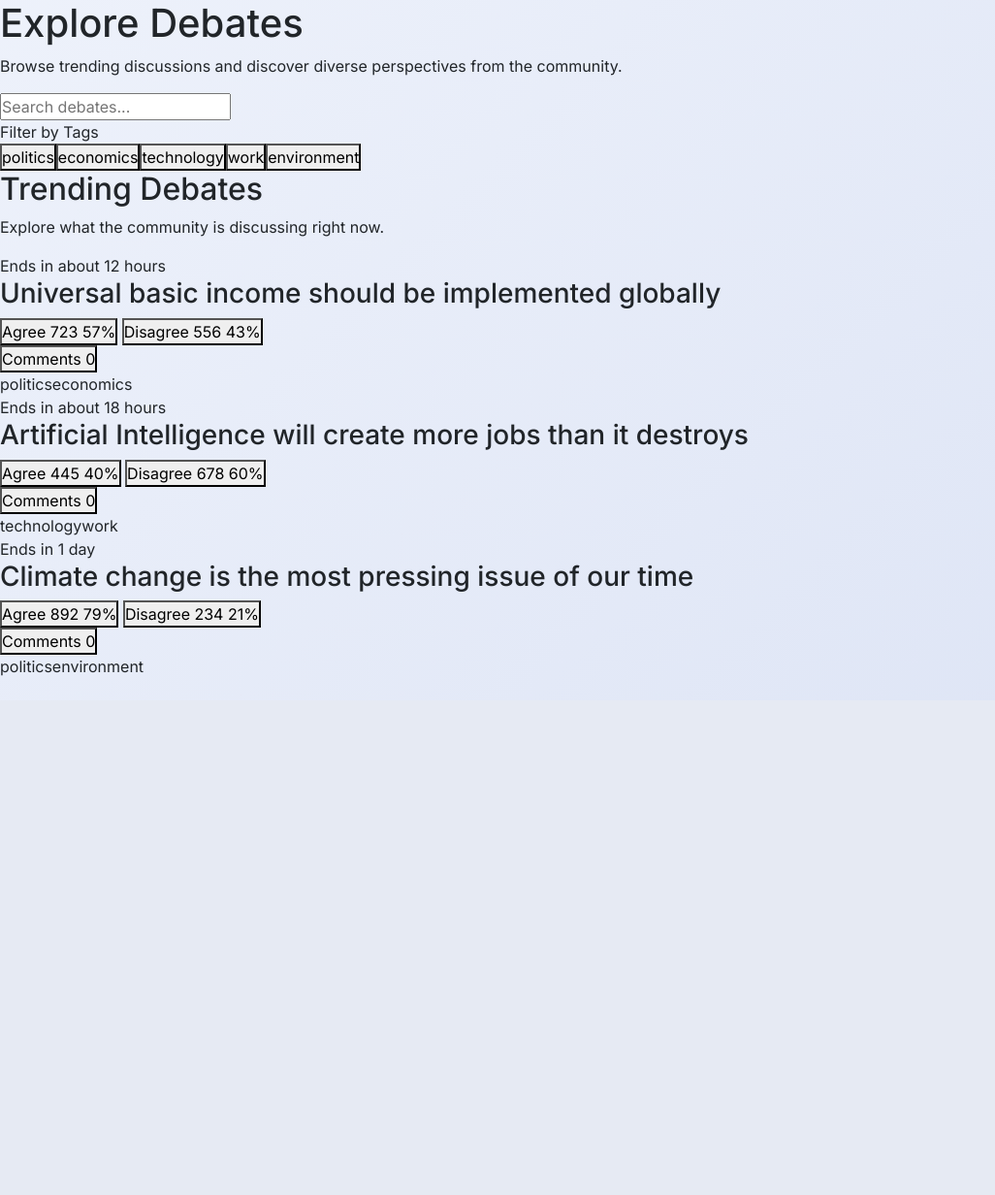
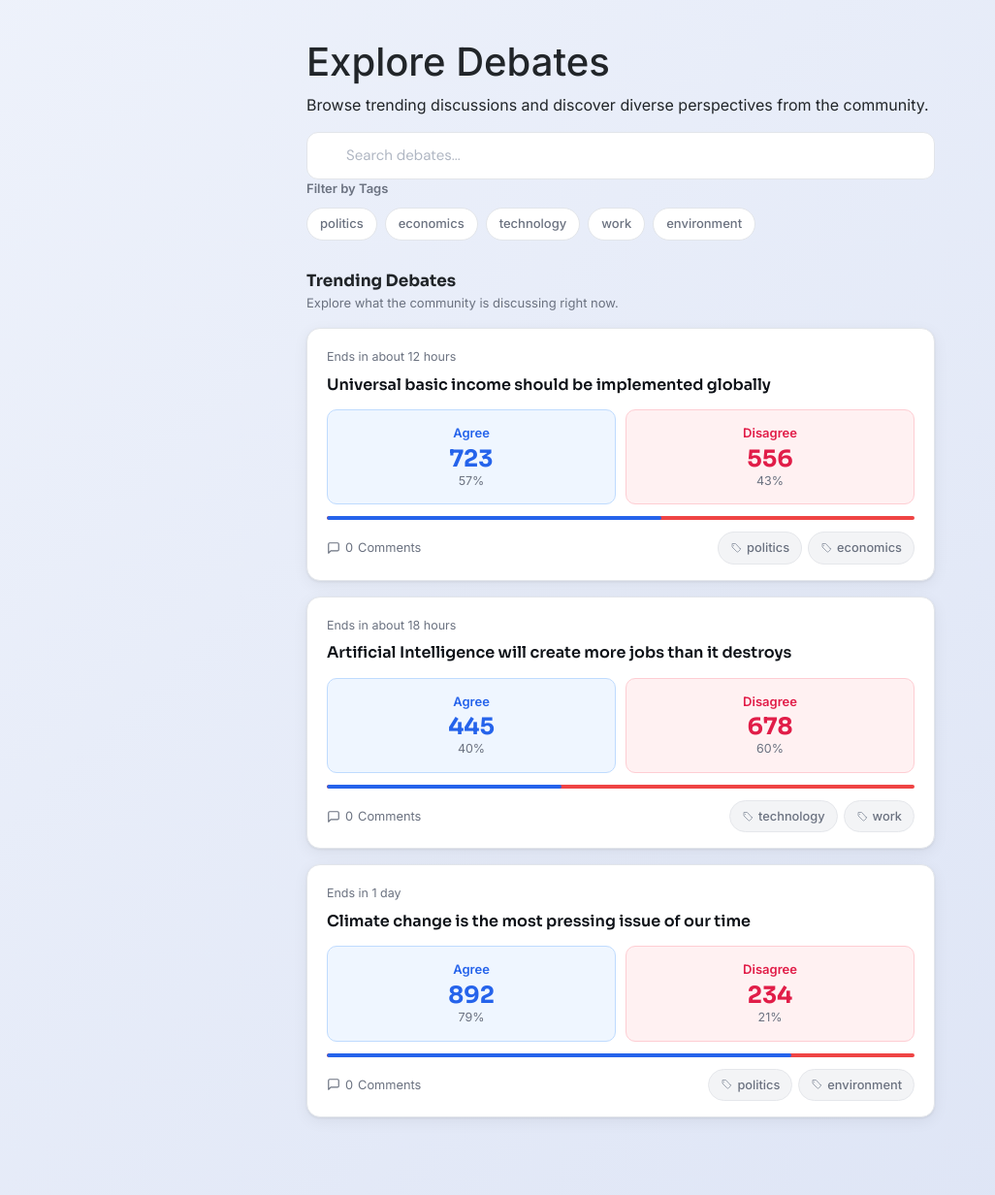
Before and after one commit to top-zizu/CITS-3403-Project, a Flask app: page /explore in a window 1280 px wide. Shown: the part 78-1310 px from the top of the page at 97% size, without its empty margins (0-1026 px from the left). Before the commit the page ends 775 px from the top, so only its background shows below. Run offline with Flask 3, Linux system fonts and the light colour scheme.

Commit message:
fixed formatting issues/fixed running issue

```diff
--- a/static/searchdebates.css
+++ b/static/searchdebates.css
@@ -42,3 +42,40 @@
   color: var(--muted);
   font-size: 0.9rem;
 }
+
+.comment-link {
+  border: none;
+  background: transparent;
+  color: var(--muted);
+  font-size: 0.85rem;
+  display: inline-flex;
+  align-items: center;
+  gap: 6px;
+  padding: 0;
+  cursor: pointer;
+}
+
+.comment-link svg {
+  width: 14px;
+  height: 14px;
+  color: var(--muted);
+}
+
+.debate-tag {
+  display: inline-flex;
+  align-items: center;
+  gap: 5px;
+  padding: 6px 12px;
+  border-radius: 999px;
+  background: #f3f4f6;
+  border: 1px solid #e5e7eb;
+  color: #6b7280;
+  font-size: 0.8rem;
+  font-weight: 500;
+}
+
+.debate-tag svg {
+  width: 12px;
+  height: 12px;
+  color: #9ca3af;
+}
--- a/static/searchdebates.js
+++ b/static/searchdebates.js
@@ -124,35 +124,65 @@ function createDebateCard(debate) {
   card.dataset.id = debate.id;
 
   card.innerHTML = `
-    <div class="debate-meta">${debate.timer}</div>
+    <div class="card-timer">${debate.timer}</div>
 
-    <h3 class="debate-title">${debate.prompt}</h3>
+    <h3 class="card-prompt">${debate.prompt}</h3>
 
     <div class="vote-row">
-      <button class="vote-box agree-box ${debate.voted === 'agree' ? 'selected' : ''}" data-vote="agree">
-        <span class="vote-label">Agree</span>
-        <span class="vote-count">${debate.agree.toLocaleString()}</span>
-        <span class="vote-percent">${agreePercent}%</span>
+      <button class="vote-btn agree ${debate.voted === 'agree' ? 'voted' : ''}" data-vote="agree">
+        <div class="vote-label">Agree</div>
+        <div class="vote-count">${debate.agree.toLocaleString()}</div>
+        <div class="vote-pct">${agreePercent}%</div>
       </button>
 
-      <button class="vote-box disagree-box ${debate.voted === 'disagree' ? 'selected' : ''}" data-vote="disagree">
-        <span class="vote-label">Disagree</span>
-        <span class="vote-count">${debate.disagree.toLocaleString()}</span>
-        <span class="vote-percent">${disagreePercent}%</span>
+      <button class="vote-btn disagree ${debate.voted === 'disagree' ? 'voted' : ''}" data-vote="disagree">
+        <div class="vote-label">Disagree</div>
+        <div class="vote-count">${debate.disagree.toLocaleString()}</div>
+        <div class="vote-pct">${disagreePercent}%</div>
       </button>
     </div>
 
-    <div class="vote-progress">
-      <div class="agree-progress" style="width: ${agreePercent}%"></div>
+    <div class="progress-track">
+      <div class="progress-fill" style="width: ${agreePercent}%"></div>
     </div>
 
-    <div class="debate-footer">
-      <button class="comments-toggle">
-        Comments <span class="comment-count">${debate.comments.length}</span>
+    <div class="card-footer">
+      <button class="comment-link comments-toggle">
+        <svg
+          width="14"
+          height="14"
+          viewBox="0 0 24 24"
+          fill="none"
+          stroke="currentColor"
+          stroke-width="2"
+          stroke-linecap="round"
+          stroke-linejoin="round"
+        >
+          <path d="M21 15a2 2 0 0 1-2 2H7l-4 4V5a2 2 0 0 1 2-2h14a2 2 0 0 1 2 2z"/>
+        </svg>
+
+        <span class="comment-count">${debate.comments.length}</span>
+        <span>Comments</span>
       </button>
 
-      <div class="debate-tags">
-        ${debate.tags.map(tag => `<span class="debate-tag">${tag}</span>`).join('')}
+      <div class="card-tags">
+        ${debate.tags.map(tag => `
+          <span class="debate-tag">
+            <svg
+              viewBox="0 0 24 24"
+              fill="none"
+              stroke="currentColor"
+              stroke-width="2"
+              stroke-linecap="round"
+              stroke-linejoin="round"
+            >
+              <path d="M20.59 13.41 11 3H4v7l9.59 9.59a2 2 0 0 0 2.82 0l4.18-4.18a2 2 0 0 0 0-2.82z"></path>
+              <line x1="7" y1="7" x2="7.01" y2="7"></line>
+            </svg>
+
+            ${tag}
+          </span>
+        `).join('')}
       </div>
     </div>
 
@@ -223,20 +253,25 @@ function handleCommentSubmit(form) {
 }
 
 document.addEventListener('click', event => {
-  const voteBox = event.target.closest('.vote-box');
+  const voteBtn = event.target.closest('.vote-btn');
   const commentsToggle = event.target.closest('.comments-toggle');
   const closePopup = event.target.closest('#close-popup');
   const popupBackground = event.target.id === 'login-popup';
 
-  if (voteBox) {
-    const card = voteBox.closest('.debate-card');
-    handleVote(card, voteBox.dataset.vote);
+  if (voteBtn) {
+    const card = voteBtn.closest('.debate-card');
+    handleVote(card, voteBtn.dataset.vote);
   }
 
   if (commentsToggle) {
-    const card = commentsToggle.closest('.debate-card');
-    card.querySelector('.comments-section').classList.toggle('hidden');
+    if (isGuest) {
+      showLoginPopup('You need to log in to comment on this debate.');
+      return;
   }
+
+  const card = commentsToggle.closest('.debate-card');
+  card.querySelector('.comments-section').classList.toggle('hidden');
+}
 
   if (closePopup || popupBackground) {
     closeLoginPopup();
--- a/templates/explore.html
+++ b/templates/explore.html
@@ -31,6 +31,11 @@
     href="{{ url_for('static', filename='searchdebates.css') }}"
   >
 
+  <link
+    rel="stylesheet"
+    href="{{ url_for('static', filename='style_searchdebates.css') }}"
+  >
+
   <script
     src="{{ url_for('static', filename='searchdebates.js') }}"
     defer
@@ -41,7 +46,7 @@
 
   <!-- Navbar -->
   <nav class="navbar navbar-expand-lg px-5 py-3">
-    <a class="navbar-brand fw-bold fs-4" href="{{ url_for('home') }}">
+    <a class="navbar-brand fw-bold fs-4" href="{{ url_for('homepage') }}">
       <span class="me-2">🔵</span> DebateHub
     </a>
 
```
Also changed, not shown: instance/debate_app.db.
